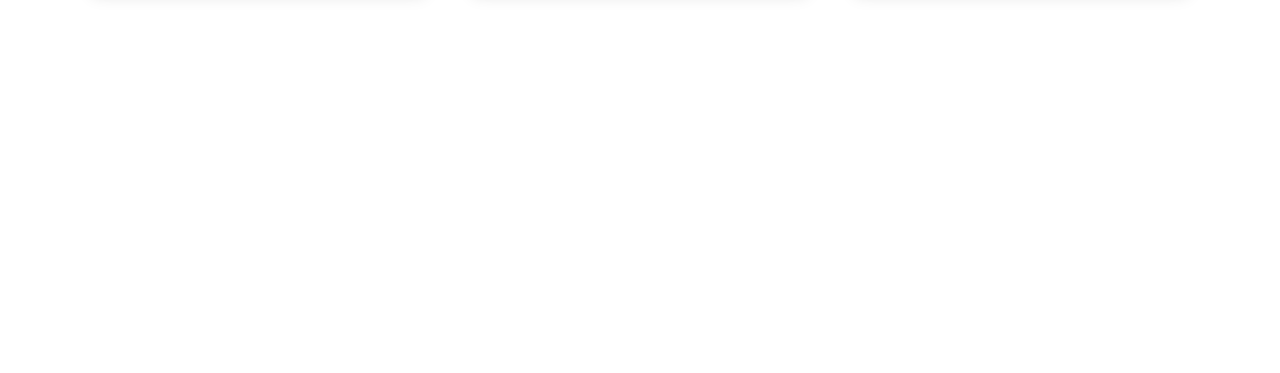
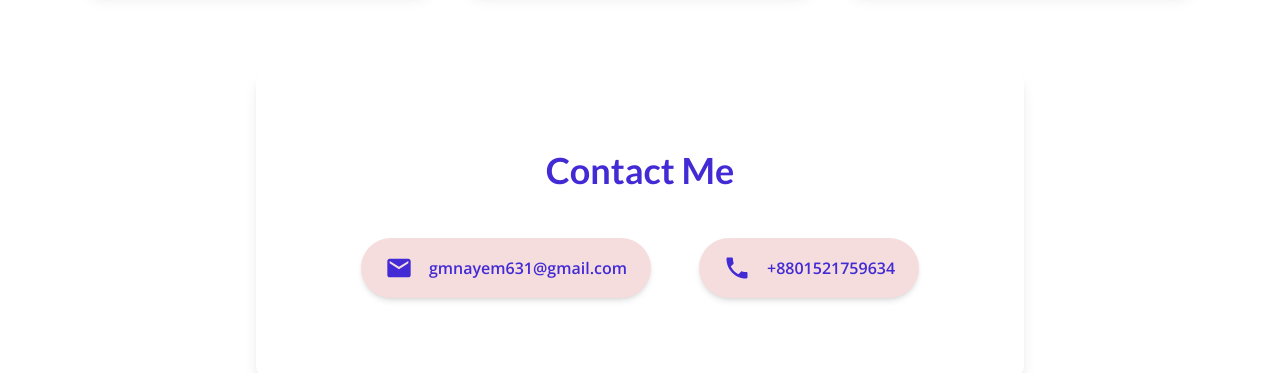
Before and after one commit to gmnayem631/portfolio-client, a React (Vite) app: page / in a window 1280 px wide. Shown: the part 2912-3285 px from the top of the page. Before the commit the page ends 2982 px from the top, so only its background shows below. Built offline with nearby package versions, Linux system fonts and the light colour scheme.

Commit message:
added contact information

```diff
--- /dev/null
+++ b/src/components/Contact.jsx
@@ -0,0 +1,56 @@
+import { MdEmail, MdPhone } from "react-icons/md";
+import { motion } from "framer-motion";
+
+const Contact = () => {
+  const contacts = [
+    {
+      type: "Email",
+      value: "gmnayem631@gmail.com",
+      icon: <MdEmail size={28} />,
+      link: "mailto:gmnayem631@gmail.com",
+    },
+    {
+      type: "Phone",
+      value: "+8801521759634",
+      icon: <MdPhone size={28} />,
+      link: "tel:+8801521759634",
+    },
+  ];
+
+  return (
+    <section
+      id="contact"
+      className="max-w-3xl mx-auto text-center py-20 px-6 bg-base-100 rounded-xl shadow-lg"
+      aria-label="Contact Information"
+    >
+      <h2 className="text-4xl font-bold text-primary mb-12">Contact Me</h2>
+
+      <div className="flex flex-col sm:flex-row justify-center gap-12">
+        {contacts.map(({ type, value, icon, link }) => (
+          <motion.a
+            key={type}
+            href={link}
+            target="_blank"
+            rel="noopener noreferrer"
+            className="flex items-center gap-4 bg-[#F5DDDD] rounded-full px-6 py-4 text-primary font-semibold shadow-md hover:shadow-xl transition-shadow"
+            whileHover={{ scale: 1.05, rotate: 3 }}
+            whileTap={{ scale: 0.95 }}
+            aria-label={`Contact via ${type}`}
+          >
+            <motion.div
+              className="text-primary"
+              initial={{ rotate: 0 }}
+              whileHover={{ rotate: 15 }}
+              transition={{ type: "spring", stiffness: 300 }}
+            >
+              {icon}
+            </motion.div>
+            <span>{value}</span>
+          </motion.a>
+        ))}
+      </div>
+    </section>
+  );
+};
+
+export default Contact;
--- a/src/layouts/MainLayout.jsx
+++ b/src/layouts/MainLayout.jsx
@@ -5,6 +5,7 @@
 import Skills from "../components/Skills";
 import Education from "../components/Education";
 import Projects from "../components/Projects";
+import Contact from "../components/Contact";
 
 const MainLayout = () => {
   return (
@@ -18,6 +19,7 @@
         <Skills></Skills>
         <Education></Education>
         <Projects></Projects>
+        <Contact></Contact>
       </main>
     </div>
   );
```
